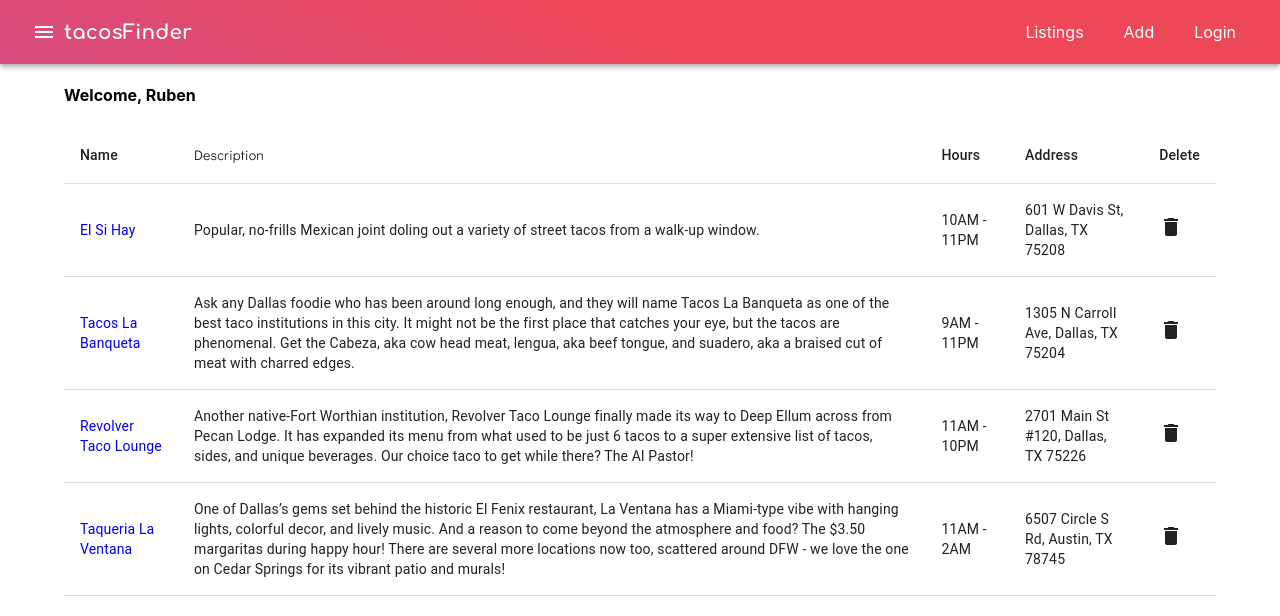
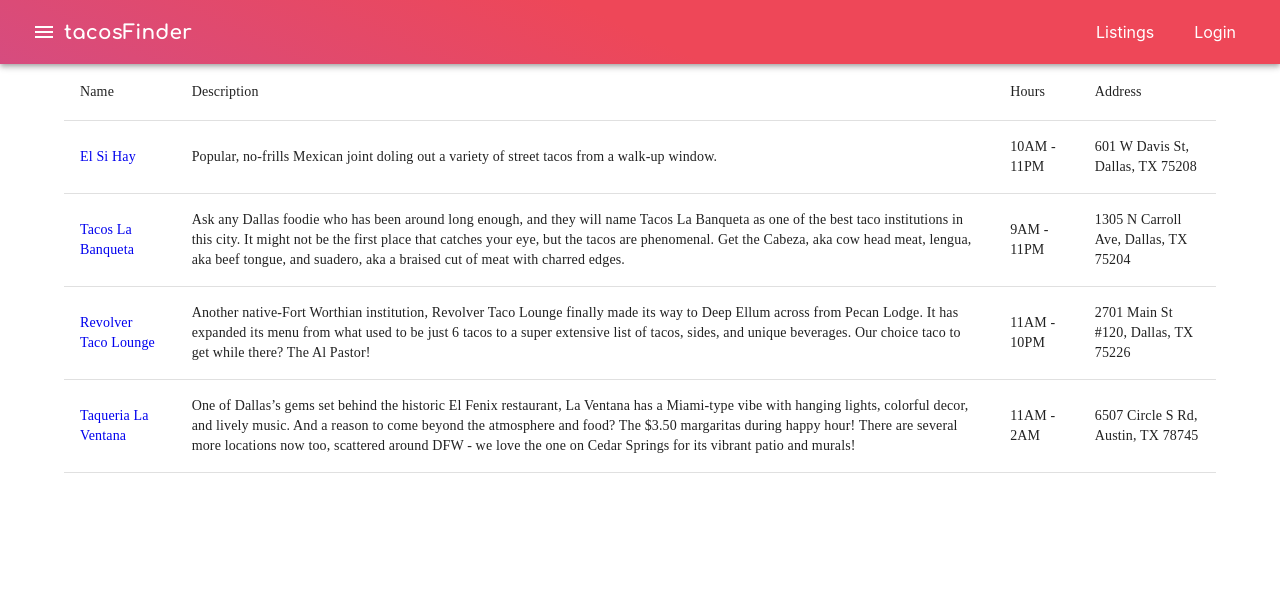
Before and after one commit to ruben-arcos/small-business, a React (Create React App) app: page / in a window 1280 px wide. Shown: the top 616 px of the page. Built offline with nearby package versions, Linux system fonts and the light colour scheme; a web font is replaced by a local one.

Commit message:
login working, app is fully functional, need to finish styling

```diff
--- a/src/App.css
+++ b/src/App.css
@@ -56,3 +56,11 @@
 a {
   text-decoration: none;
 }
+
+th, td {
+  font-family: cursive !important;
+}
+
+/* .tableContainer tbody td {
+  font-family: cursive !important;
+} */
--- a/src/App.js
+++ b/src/App.js
@@ -1,5 +1,5 @@
 import React from "react";
-import Navigation from "./components/Navigation";
+import Navigation from "./containers/NavigationContainer";
 import "./App.css";
 import Router from "./Router";
 import { BrowserRouter } from "react-router-dom";
--- a/src/Router.js
+++ b/src/Router.js
@@ -4,9 +4,7 @@
 import ListingContainer from "./containers/ListingContainer";
 import DetailsContainer from "./containers/DetailsContainer";
 import LoginContainer from "./containers/LoginContainer";
-import NavigationContainer from "./containers/NavigationContainer";
 import AddContainer from "./containers/AddContainer";
-import {Link} from 'react-router-dom'
 
 // Write checkAuth function here
 // Check the cookies for a cookie called "loggedIn"
@@ -26,7 +24,7 @@
         <Routes>
           <Route path="/" element={<ListingContainer />} />
           <Route path="/details/:name" element={<DetailsContainer />} />
-          {/* <Route path="/login" element={<LoginContainer />} /> */}
+          <Route path="/login" element={<LoginContainer />} />
           <Route path="/add" element={<AddContainer />} />
         </Routes>
       );
--- a/src/components/ListingComponent.js
+++ b/src/components/ListingComponent.js
@@ -17,22 +17,27 @@
     console.log(props);
   }, [props]);
   return (
-    <Container maxWidth="lg">
-      <h4>Welcome, Ruben</h4>
-      <Table>
+    <Container className="tableContainer" maxWidth="lg">
+      {props.username && (
+        <h4>Welcome {props.username}</h4>
+      )}
+
+      <Table className="tableContainer">
         <TableHead>
           <TableRow>
-            <TableCell>Name</TableCell>
+            <TableCell className="name">Name</TableCell>
             <TableCell sx={{ fontFamily: 'Didact Gothic'}}>Description</TableCell>
             <TableCell>Hours</TableCell>
             <TableCell>Address</TableCell>
+            {props.username && (
                <TableCell>Delete</TableCell>
+            )}
           </TableRow>
         </TableHead>
         <TableBody>
           {props.taquerias.map((taqueria, idx) => (
             <TableRow key={taqueria.id}>
-              <TableCell component="th" scope="row">
+              <TableCell scope="row">
                 <Link to={`/details/${taqueria.name.split(" ").join("-").toLowerCase()}`} state={{id: taqueria.id}} >
                   {taqueria.name}
                 </Link>
@@ -40,6 +45,7 @@
               <TableCell>{taqueria.description}</TableCell>
               <TableCell>{taqueria.hours}</TableCell>
               <TableCell>{taqueria.address}</TableCell>
+              {props.username && (
                   <TableCell>
                   <DeleteIcon
                     // add onClick method here
@@ -47,6 +53,8 @@
                     className="icon text-red"
                   />
                 </TableCell>
+              )}
+
             </TableRow>
           ))}
         </TableBody>
--- a/src/components/LoginComponent.js
+++ b/src/components/LoginComponent.js
@@ -1,9 +1,11 @@
 import React, { useState } from "react";
 import { useNavigate } from "react-router-dom";
-import { TextField, Button, Container } from "@mui/material";
+import { TextField, Button, Stack } from "@mui/material";
 
-const Login = () => {
+const Login = (props) => {
   const navigate = useNavigate();
+
+  console.log(props, 'login component props')
 
   const [state, setState] = useState({
     username: "",
@@ -23,20 +25,27 @@
   const login = (e) => {
     e.preventDefault();
 
+    props.logInUser(state.username)
     // check db and verify uname and pwd hash
     // if true, generate the siged token
     // set cookie here only if I have signed on
     // set loggedIn = true and max-age = 60*1000 (one minute)
 
-    document.cookie = "loggedIn=ture;max-age=60*1000"
+    document.cookie = "loggedIn=true;max-age=60*1000";
 
     navigate("/");
   };
 
   return (
     <div className="App">
-      <Container maxWidth="sm">
-        <form className="login-form" onSubmit={login}>
+
+        <Stack
+          gap={2}
+          margin={0}
+          sx={{ width: "100%", height: "100%" }}
+          component={"form"}
+          onSubmit={login}
+        >
           <TextField
             required
             onChange={handleTextChange}
@@ -61,8 +70,7 @@
           >
             Login
           </Button>
-        </form>
-      </Container>
+        </Stack>
     </div>
   );
 };
--- a/src/components/Navigation.js
+++ b/src/components/Navigation.js
@@ -1,39 +1,53 @@
-import React from "react";
-import { Link, useNavigate } from "react-router-dom";
+import React, { useEffect } from "react";
+import { Link } from "react-router-dom";
 import { AppBar, Toolbar, IconButton, Typography } from "@mui/material";
 import cookie from "cookie";
 import MenuIcon from "@mui/icons-material/Menu";
 
 const Navigation = (props) => {
-  const navigate = useNavigate();
+  useEffect(() => {
+    console.log(props, "navigationnnnnn");
+  }, [props]);
 
   return (
-    <AppBar position="relative" sx={{background: "linear-gradient(25deg,#d64c7f,#ee4758 50%)"}}>
+    <AppBar
+      position="relative"
+      sx={{ background: "linear-gradient(25deg,#d64c7f,#ee4758 50%)" }}
+    >
       <Toolbar>
         <IconButton color="inherit">
           <MenuIcon />
         </IconButton>
-        <Typography  variant="h6" style={{ flexGrow: "1" }}>
-         <Link className="logo" to="/">tacosFinder</Link>
+        <Typography variant="h6" style={{ flexGrow: "1" }}>
+          <Link className="logo" to="/">
+            tacosFinder
+          </Link>
         </Typography>
         <ul className="nav-list">
           <li className="nav-list-item">
             {/* <Button variant="contained" component={Link} to="/cesar" >Listings</Button> */}
             <Link to="/">Listings</Link>
           </li>
+          {props.username && (
             <li className="nav-list-item">
             <Link to="/add">Add</Link>
           </li>
-          <li
-            className="nav-list-item"
+          )}
+          <li className="nav-list-item">
+            {document.cookie && props.username ? (
+              <Link to="/login"
                 onClick={() => {
+                  props.logOutUser();
                   document.cookie = cookie.serialize("loggedIn", null, {
                     maxAge: 0,
                   });
-              navigate("/login");
                 }}
               >
-            {props.username ? "Logout" : <Link to="/login">Login</Link>}
+                Logout
+              </Link>
+            ) : (
+              <Link to="/login">Login</Link>
+            )}
           </li>
         </ul>
       </Toolbar>
--- a/src/containers/ListingContainer.js
+++ b/src/containers/ListingContainer.js
@@ -1,10 +1,18 @@
 import { connect } from 'react-redux'
 import ListingComponent from "../components/ListingComponent"
+import { removeTaqueria } from '../redux/actions';
 
 const mapStateToProps = (state) => {
     return {
-        taquerias: state.taquerias
+        taquerias: state.taquerias,
+        username: state.username,
     }
 }
 
-export default connect(mapStateToProps)(ListingComponent)
+const mapDispatchToProps = (dispatch) => {
+    return {
+      removeTaqueria: (index) => dispatch(removeTaqueria(index)),
+    };
+  };
+
+export default connect(mapStateToProps, mapDispatchToProps)(ListingComponent)
--- a/src/containers/LoginContainer.js
+++ b/src/containers/LoginContainer.js
@@ -0,0 +1,11 @@
+import { connect } from 'react-redux'
+import LoginComponent from '../components/LoginComponent'
+import { logInUser } from '../redux/actions'
+
+const mapDispatchToProps = (dispatch) => {
+    return {
+        logInUser: (username) => dispatch(logInUser(username))
+    }
+}
+
+export default connect(null, mapDispatchToProps)(LoginComponent)
--- a/src/containers/NavigationContainer.js
+++ b/src/containers/NavigationContainer.js
@@ -1,7 +1,13 @@
 import { connect } from "react-redux";
-// import the visual React component "Home"
 import Navigation from "../components/Navigation";
 import { logOutUser } from "../redux/actions";
+
+const mapStateToProps = (state) => {
+  return {
+      taquerias: state.taquerias,
+      username: state.username,
+  }
+}
 
 const mapDispatchToProps = (dispatch) => {
   return {
@@ -9,9 +15,4 @@
   };
 };
 
-// state.cars is what exists in our state.js file
-// now cars available to our "dumb" component, <Home /> as props.cars
-
-// wrap the visual React Component "Home" with the Redux Container Component Home
-// note currying syntax - also called partial application
-export default connect(null, mapDispatchToProps)(Navigation);
+export default connect(mapStateToProps, mapDispatchToProps)(Navigation);
--- a/src/redux/actions.js
+++ b/src/redux/actions.js
@@ -8,13 +8,12 @@
   export const logOutUser = () => {
     return {
       type: "LOG_OUT_USER",
-      value: "",
     };
   };
 
-  export const deleteListing = (index) => {
+  export const removeTaqueria = (index) => {
     return {
-      type: "DELETE_LISTING",
+      type: "REMOVE_TAQUERIA",
       value: index,
     };
   };
--- a/src/redux/reducers.js
+++ b/src/redux/reducers.js
@@ -5,10 +5,10 @@
         case 'CREATE_LISTING':
             return [...state, action.value]
 
-
-            // const cars = [ ...state ]
-            // cars.splice(action.value, 1)
-            // return cars
+            case 'REMOVE_TAQUERIA':
+            const taqueria = [ ...state ]
+            taqueria.splice(action.value, 1)
+            return taqueria
 
         default:
             return state
@@ -17,7 +17,20 @@
 }
 
 // const taquerias = (state = []) => state
-const username = (state = []) => state
+const username = (state = [], action) => {
+    switch(action.type) {
+        case 'LOG_IN_USER':
+            console.log(state, 'reducer')
+            return state = action.value
+
+        case 'LOG_OUT_USER':
+            return state = ""
+
+
+        default:
+            return state;
+    }
+}
 
 
 
```
Lines whose indentation alone changed are shown as unchanged.
